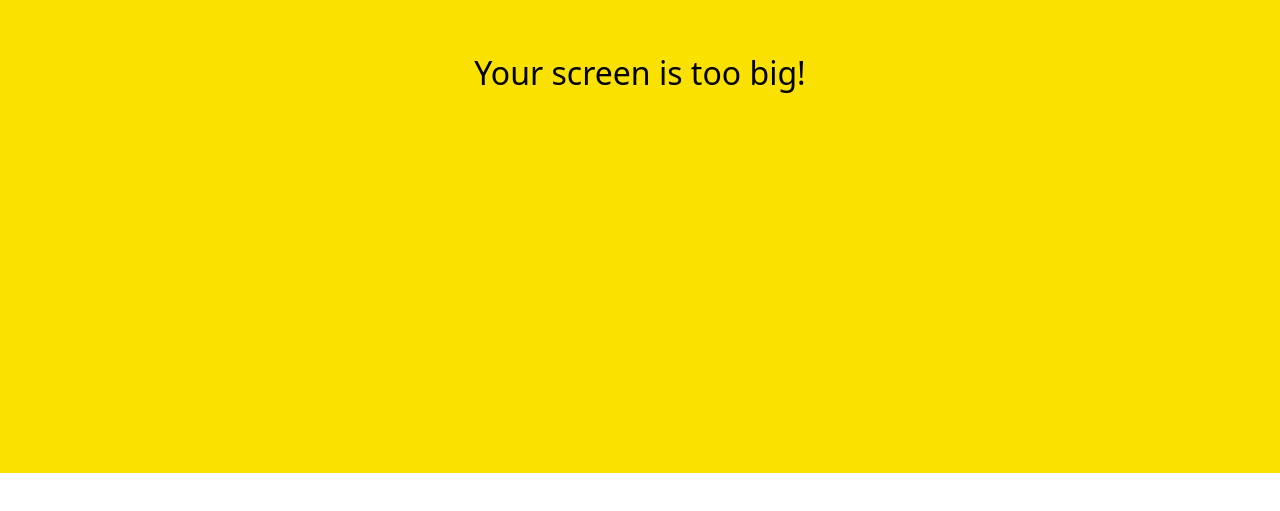
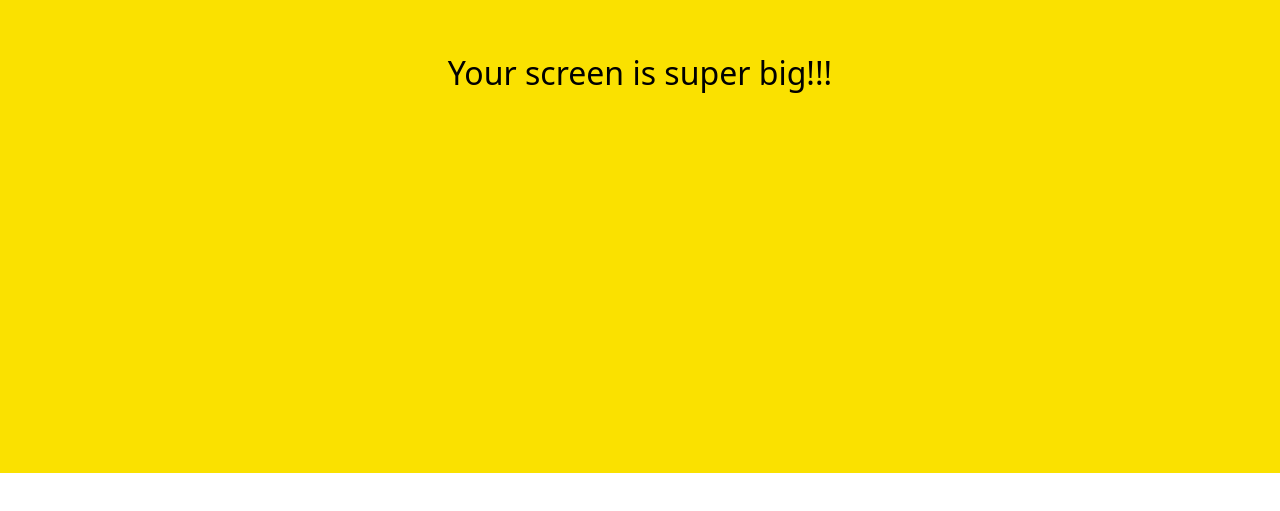
Before and after one commit to leedonghyun1/VanilaTalk, a plain HTML site: page find.html in a window 1280 px wide. Shown: the part 327-838 px from the top of the page. Drawn offline with Linux system fonts and the light colour scheme.

Commit message:
too->super!!!

```diff
--- a/find.html
+++ b/find.html
@@ -126,7 +126,7 @@
   </nav>
 
   <div id="no-mobile">
-    <span>Your screen is too big!</span>
+    <span>Your screen is super big!!!</span>
   </div>
 
   <script src="https://kit.fontawesome.com/14c34fb8a9.js" crossorigin="anonymous"></script><!-- Icon Site JS-->
```
